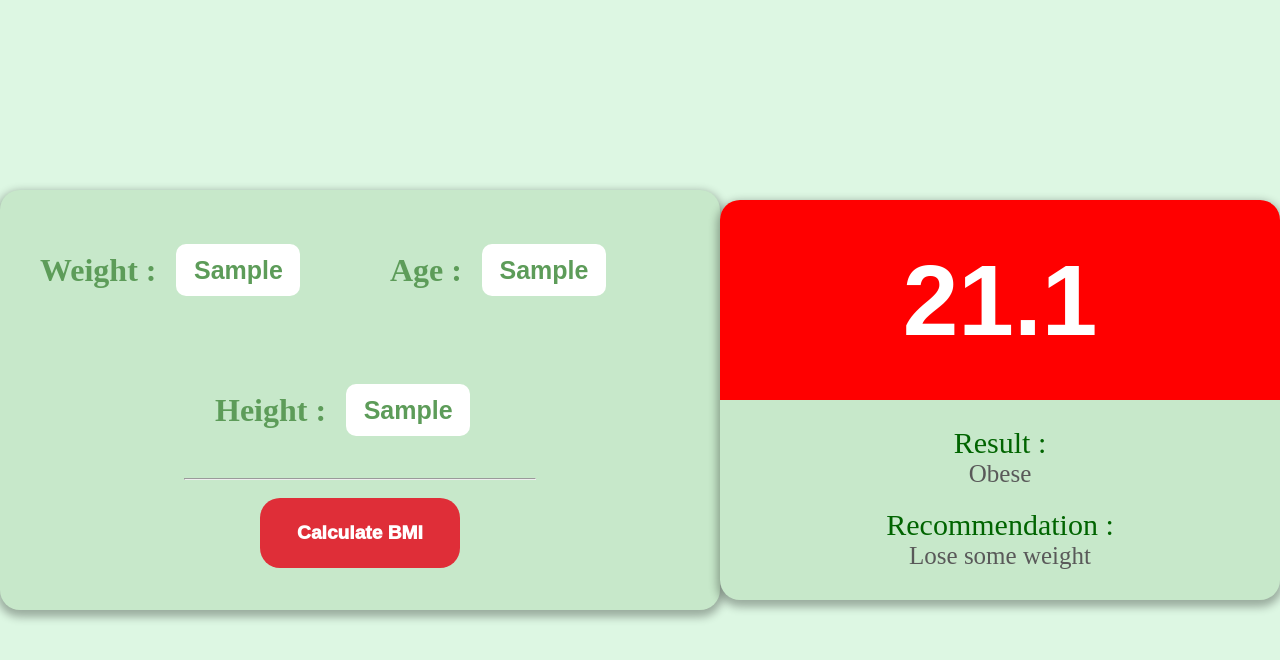
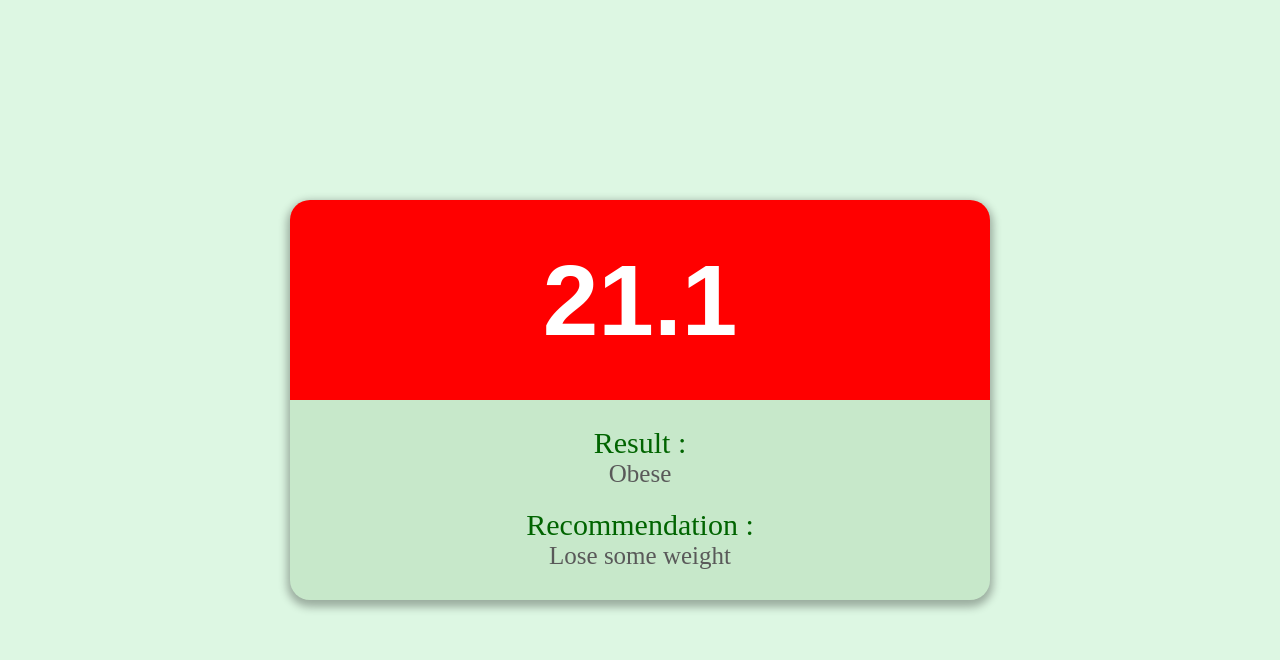
Before and after one commit to DumbestSoul/OBOMI, a React (Vite) app: page / in a window 1280 px wide. Both pictures are taken after typing "Sample", "Sample", "Sample" into the empty fields and a click on the button "Calculate BMI". Shown: the top 660 px of the page. Built offline with nearby package versions, Linux system fonts and the light colour scheme.

Commit message:
Main1 disappear and Main2 appearance styling add

```diff
--- a/App.jsx
+++ b/App.jsx
@@ -1,10 +1,19 @@
+import './index.css';
 import Main1 from "./components/Main1";
 import Main2 from './components/Main2';
+
+
+function disappear(){
+    const m1 = document.querySelector('.main1')
+    const m2 = document.querySelector('.main2')
+    m1.classList.add('hidden')
+    m2.classList.remove('displayNone'), m2.classList.add('visible')
+}
 
 export default function App(){
     return (
         <div className="mainBody">
-            <Main1 />
+            <Main1 handleClick={disappear}/>
             <Main2 />
         </div>
     )
--- a/components/Main1.jsx
+++ b/components/Main1.jsx
@@ -11,7 +11,8 @@ function LabelInput(props){
     )
 }
 
-export default function Main1(){
+
+export default function Main1(props){
     return (
         <div className="main1">
             <div className="input-grid">
@@ -25,7 +26,7 @@ export default function Main1(){
             </div>
             <hr />
             <div className="output-panel">
-                <button>Calculate BMI</button>
+                <button onClick={props.handleClick}>Calculate BMI</button>
             </div>
         </div>
     )
--- a/components/Main2.jsx
+++ b/components/Main2.jsx
@@ -13,7 +13,7 @@ function TextResult(props){
 
 export default function Main2(){
     return (
-        <div className="main2">
+        <div className="main2 displayNone">
             <div className="upper">
                 <h1 className="bmi">21.1</h1>
             </div>
--- a/index.css
+++ b/index.css
@@ -11,3 +11,15 @@ body{
     justify-content: center;
     align-items: center;
 }
+
+.hidden {
+    visibility: hidden;
+    opacity: 0;
+    transition: visibility 0s 2s, opacity 2s linear;
+}
+
+.visible{
+    visibility: visible;
+    opacity: 1;
+    transition: opacity 2s linear;
+}
--- a/styles/main1.css
+++ b/styles/main1.css
@@ -1,4 +1,5 @@
 .main1{
+    z-index: 1;
     width: 700px;
     height: 400px;
     padding : 10px;
--- a/styles/main2.css
+++ b/styles/main2.css
@@ -1,10 +1,16 @@
 .main2{
+    z-index: 0;
+    position: fixed;
     width: 700px;
     height: 400px;
     border: none;
     border-radius: 20px;
     box-shadow: 0px 4px 8px 3px rgba(0, 0, 0, 0.3);
     background-color:#C7E8CA;
+}
+
+.displayNone{
+    display: none;
 }
 
 .main2 .upper{
```
